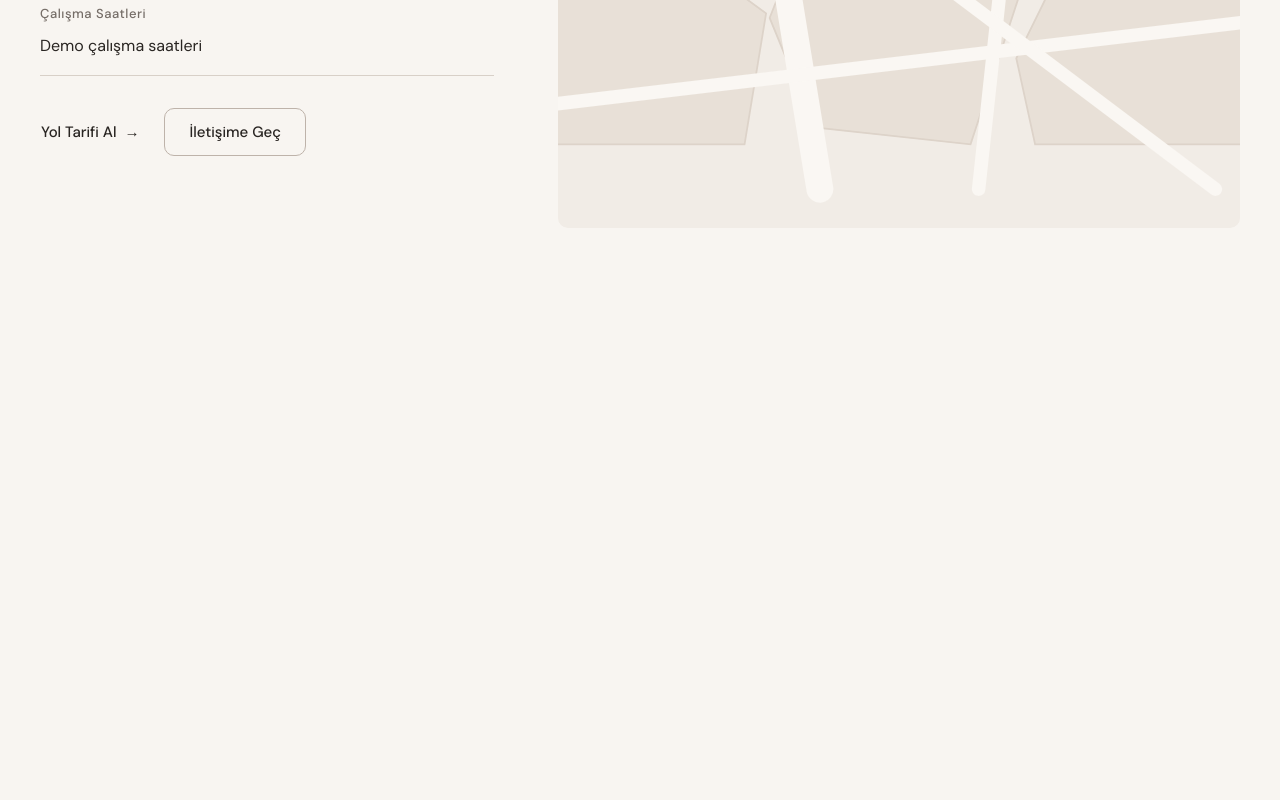
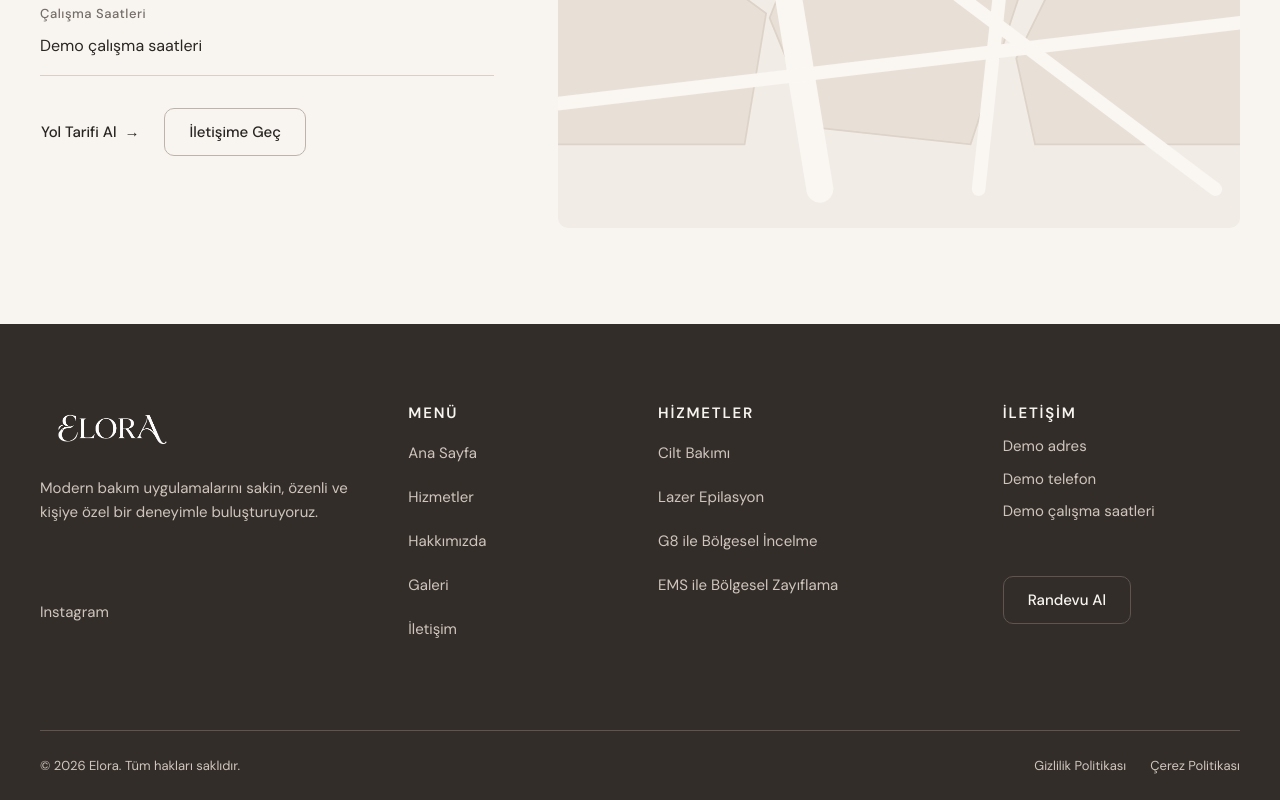
Before and after one commit to ahmetcelebi41/ELORA, a Next.js app: page / in a window 1280 px wide. Shown: the part 5388-6188 px from the top of the page. Before the commit the page ends 5712 px from the top, so only its background shows below. Built offline with nearby package versions, Linux system fonts and the light colour scheme.

Commit message:
feat: add site-wide footer

```diff
--- a/src/app/layout.tsx
+++ b/src/app/layout.tsx
@@ -2,6 +2,7 @@ import type { Metadata } from "next";
 import { DM_Sans } from "next/font/google";
 
 import { Header } from "@/components/layout/Header";
+import { Footer } from "@/components/layout/Footer";
 
 import "./globals.css";
 
@@ -27,6 +28,7 @@ export default function RootLayout({
       <body>
         <Header />
         {children}
+        <Footer />
       </body>
     </html>
   );
--- /dev/null
+++ b/src/components/layout/Footer/Footer.module.css
@@ -0,0 +1,170 @@
+.footer {
+  --color-text: var(--color-footer-text);
+  --color-text-muted: var(--color-footer-text-muted);
+  --color-border-strong: var(--color-footer-divider);
+  --color-surface: var(--color-footer-surface);
+  --color-focus: var(--color-footer-text);
+
+  background: var(--color-footer-bg);
+  color: var(--color-footer-text);
+}
+
+.grid {
+  display: grid;
+  grid-template-areas:
+    "brand"
+    "menu"
+    "services"
+    "contact"
+    "appointment"
+    "social";
+  gap: var(--space-6);
+  padding-block: var(--space-8);
+}
+
+.brand {
+  grid-area: brand;
+}
+
+.logo {
+  width: fit-content;
+  margin-bottom: var(--space-4);
+  filter: brightness(0) invert(1);
+}
+
+.brandStatement {
+  max-width: 27rem;
+  margin: 0;
+  color: var(--color-footer-text-muted);
+  font-size: var(--font-size-nav);
+}
+
+.menu {
+  grid-area: menu;
+}
+
+.services {
+  grid-area: services;
+}
+
+.contact {
+  grid-area: contact;
+}
+
+.appointment {
+  grid-area: appointment;
+}
+
+.social {
+  display: flex;
+  grid-area: social;
+  flex-wrap: wrap;
+  gap: var(--space-5);
+  align-items: center;
+  font-size: var(--font-size-nav);
+}
+
+.groupTitle {
+  margin: 0 0 var(--space-3);
+  color: var(--color-footer-text);
+  font-size: var(--font-size-nav);
+  font-weight: var(--font-weight-semibold);
+  letter-spacing: var(--letter-spacing-eyebrow);
+  line-height: var(--line-height-control);
+  text-transform: uppercase;
+}
+
+.linkList {
+  display: grid;
+  gap: var(--space-1);
+  margin: 0;
+  padding: 0;
+  list-style: none;
+}
+
+.link {
+  display: inline-flex;
+  min-height: 2.5rem;
+  align-items: center;
+  color: var(--color-footer-text-muted);
+  font-size: var(--font-size-nav);
+  line-height: 1.4;
+  text-decoration-color: transparent;
+  text-underline-offset: 0.25em;
+  transition:
+    color var(--motion-duration) var(--motion-easing),
+    text-decoration-color var(--motion-duration) var(--motion-easing);
+}
+
+.contactDetails {
+  display: grid;
+  gap: var(--space-2);
+  color: var(--color-footer-text-muted);
+  font-size: var(--font-size-nav);
+  font-style: normal;
+}
+
+.quietText {
+  color: var(--color-footer-text-muted);
+}
+
+.bottomBar {
+  display: grid;
+  gap: var(--space-3);
+  border-top: 1px solid var(--color-footer-divider);
+  padding-block: var(--space-5);
+  color: var(--color-footer-text-muted);
+  font-size: 0.8125rem;
+}
+
+.bottomBar p {
+  margin: 0;
+}
+
+.legalText {
+  display: flex;
+  flex-wrap: wrap;
+  gap: var(--space-2) var(--space-5);
+}
+
+@media (hover: hover) and (pointer: fine) {
+  .link:hover {
+    color: var(--color-footer-text);
+    text-decoration-color: currentColor;
+  }
+}
+
+@media (min-width: 48rem) {
+  .grid {
+    grid-template-areas:
+      "brand menu"
+      "services contact"
+      "social appointment";
+    grid-template-columns: repeat(2, minmax(0, 1fr));
+    gap: var(--space-7) var(--space-6);
+  }
+
+  .appointment {
+    align-self: center;
+  }
+
+  .bottomBar {
+    grid-template-columns: minmax(0, 1fr) auto;
+    align-items: center;
+  }
+}
+
+@media (min-width: 64rem) {
+  .grid {
+    grid-template-areas:
+      "brand menu services contact"
+      "social menu services appointment";
+    grid-template-columns: 1.35fr 0.85fr 1.25fr 1fr;
+    gap: var(--space-5) var(--space-7);
+    padding-block: var(--space-9);
+  }
+
+  .appointment {
+    align-self: start;
+  }
+}
--- /dev/null
+++ b/src/components/layout/Footer/Footer.tsx
@@ -0,0 +1,98 @@
+import Link from "next/link";
+
+import { Logo } from "@/components/layout/Header/Logo";
+import { Button } from "@/components/ui/Button";
+import { Container } from "@/components/ui/Container";
+import { services } from "@/data/services";
+import { site } from "@/data/site";
+
+import styles from "./Footer.module.css";
+
+const brandStatement =
+  "Modern bakım uygulamalarını sakin, özenli ve kişiye özel bir deneyimle buluşturuyoruz.";
+
+export function Footer() {
+  const { appointment, businessInfo, navigation, social } = site;
+
+  return (
+    <footer className={styles.footer}>
+      <Container>
+        <div className={styles.grid}>
+          <div className={styles.brand}>
+            <div className={styles.logo}>
+              <Logo />
+            </div>
+            <p className={styles.brandStatement}>{brandStatement}</p>
+          </div>
+
+          <nav aria-label="Footer menüsü" className={styles.menu}>
+            <p className={styles.groupTitle}>Menü</p>
+            <ul className={styles.linkList}>
+              {navigation.map((item) => (
+                <li key={item.href}>
+                  <Link className={styles.link} href={item.href}>
+                    {item.label}
+                  </Link>
+                </li>
+              ))}
+            </ul>
+          </nav>
+
+          <nav aria-label="Footer hizmetler menüsü" className={styles.services}>
+            <p className={styles.groupTitle}>Hizmetler</p>
+            <ul className={styles.linkList}>
+              {services.map((service) => (
+                <li key={service.slug}>
+                  <Link
+                    className={styles.link}
+                    href={`/hizmetler/${service.slug}`}
+                  >
+                    {service.name}
+                  </Link>
+                </li>
+              ))}
+            </ul>
+          </nav>
+
+          <div className={styles.contact}>
+            <p className={styles.groupTitle}>İletişim</p>
+            <address className={styles.contactDetails}>
+              <span>{businessInfo.address}</span>
+              <span>{businessInfo.phone}</span>
+              <span>{businessInfo.openingHours}</span>
+            </address>
+          </div>
+
+          <div className={styles.appointment}>
+            <Button href={appointment.href} variant="secondary">
+              {appointment.label}
+            </Button>
+          </div>
+
+          <div aria-label="Sosyal medya" className={styles.social}>
+            {social.instagram ? (
+              <a className={styles.link} href={social.instagram}>
+                Instagram
+              </a>
+            ) : (
+              <span className={styles.quietText}>Instagram</span>
+            )}
+            {social.facebook ? (
+              <a className={styles.link} href={social.facebook}>
+                Facebook
+              </a>
+            ) : null}
+          </div>
+        </div>
+
+        <div className={styles.bottomBar}>
+          <p>© 2026 Elora. Tüm hakları saklıdır.</p>
+          <div className={styles.legalText}>
+            <span>Gizlilik Politikası</span>
+            <span>Çerez Politikası</span>
+          </div>
+        </div>
+      </Container>
+    </footer>
+  );
+}
--- /dev/null
+++ b/src/components/layout/Footer/index.ts
@@ -0,0 +1 @@
+export { Footer } from "./Footer";
--- a/src/data/site.ts
+++ b/src/data/site.ts
@@ -21,4 +21,8 @@ export const site = {
     phone: "Demo telefon",
     openingHours: "Demo çalışma saatleri",
   },
+  social: {
+    instagram: null,
+    facebook: null,
+  },
 } as const;
--- a/src/styles/tokens.css
+++ b/src/styles/tokens.css
@@ -18,6 +18,11 @@
   --color-focus: #884f45;
   --color-error: #a24e48;
   --color-success: #52705a;
+  --color-footer-bg: #332d29;
+  --color-footer-surface: #403833;
+  --color-footer-text: #f8f5f1;
+  --color-footer-text-muted: #cfc5bd;
+  --color-footer-divider: #5f554e;
 
   --font-family-body: var(--font-dm-sans), sans-serif;
   --font-size-h4: 1.25rem;
```
